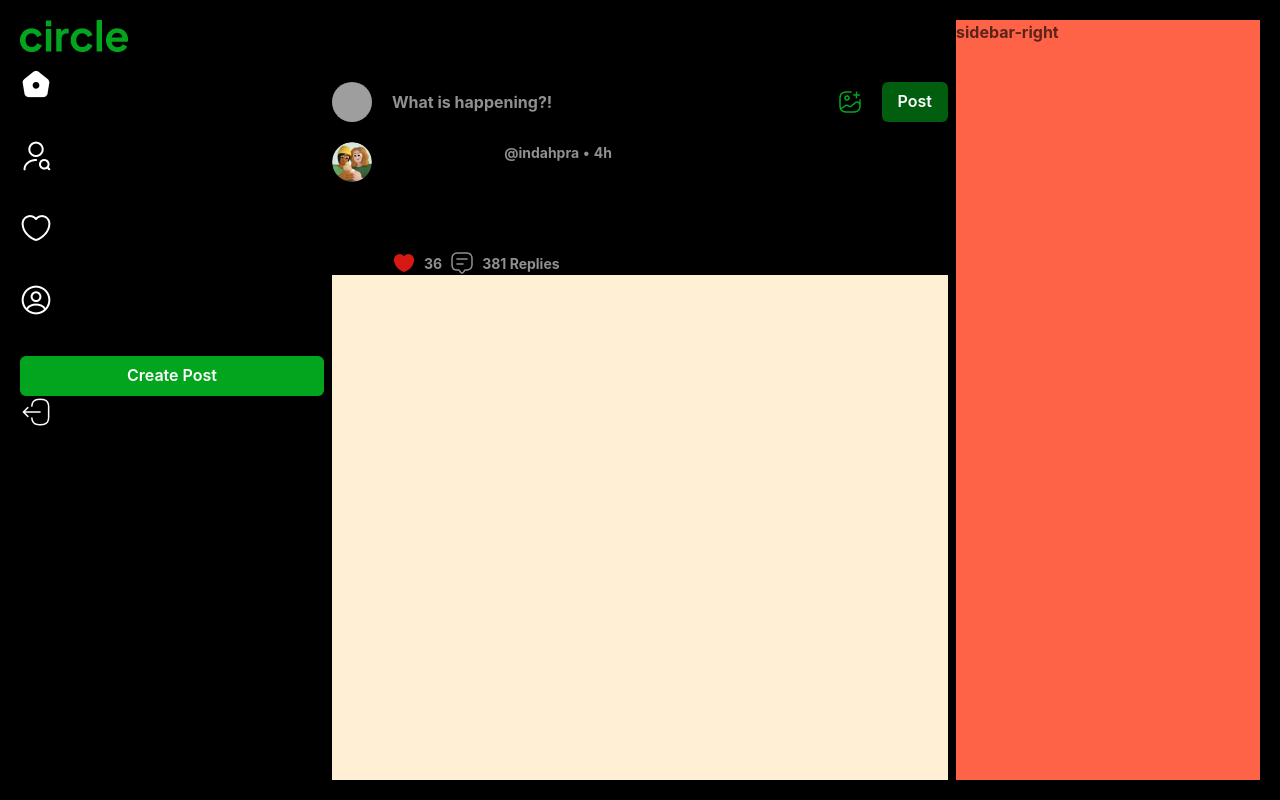
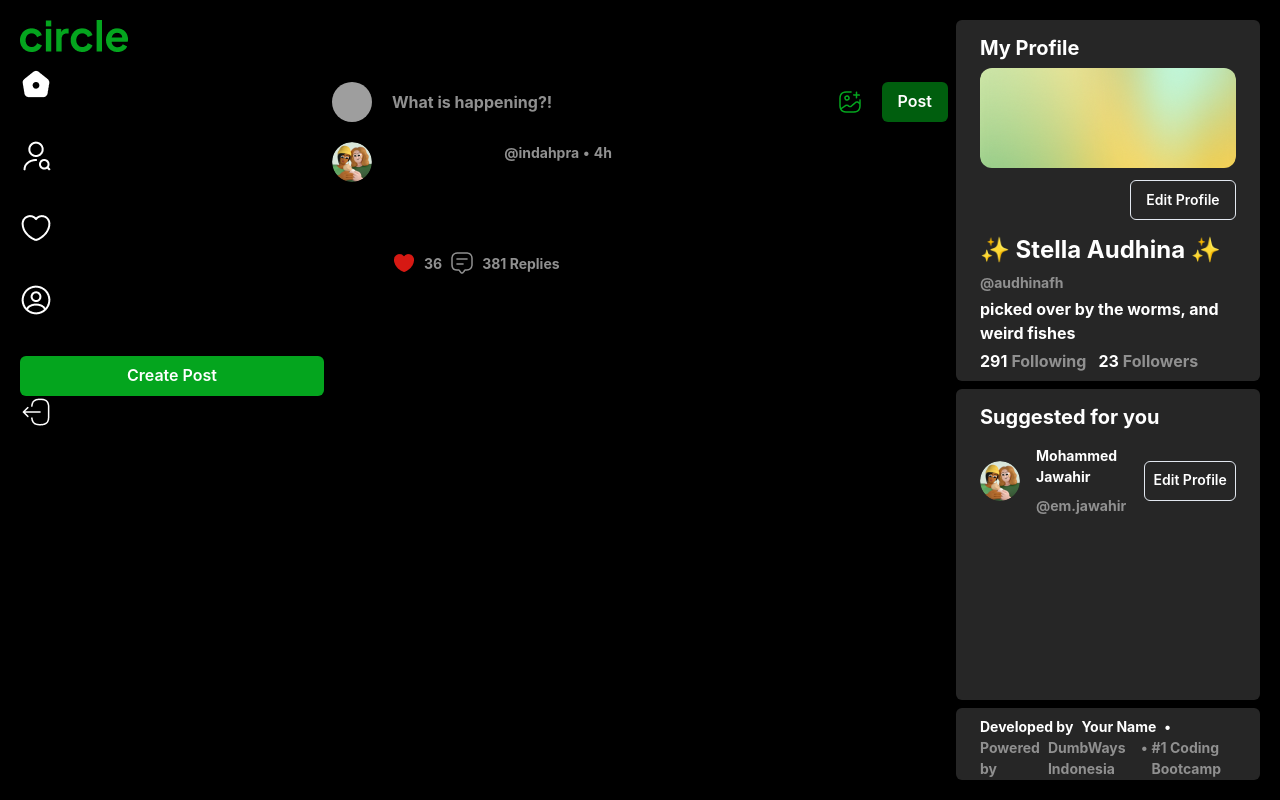
Before and after one commit to MufidValdes/FS-CYCLE-TWEET, a React (Vite) app: page / in a window 1280 px wide. Built offline with nearby package versions, Linux system fonts and the light colour scheme; grey boxes are pictures that could not be loaded.

Commit message:
feat: sidebar-right :sparkles:

```diff
--- /dev/null
+++ b/src/features/home/component/sidebar-right.tsx
@@ -0,0 +1,137 @@
+import {
+  Button,
+  Card,
+  Flex,
+  Heading,
+  HStack,
+  Image,
+  Stack,
+  Text,
+  VStack,
+} from "@chakra-ui/react";
+
+export function SidebarRight() {
+  return (
+    <Stack
+      bg={"black"}
+      h="full"
+      className="
+     py-5
+     font-['Plus_Jakarta_Sans']
+     "
+    >
+      <Card
+        bgColor="#262626"
+        textColor="tweet.putih"
+        px="24px"
+        py="8px"
+        h="361px"
+      >
+        <Heading fontSize="20px" fontWeight="bold" py="8px">
+          My Profile
+        </Heading>
+        <Stack gap="12px">
+          <Image
+            src="src/assets/icons/cover-profile.png"
+            position="relative"
+            borderRadius="12px"
+            zIndex="4"
+            h="100px"
+            backgroundSize="cover"
+          />
+          <Flex justifyContent="end" alignSelf="stretch">
+            <Button w="106px" variant="outline">
+              <Text as={"span"} fontSize="14px" textColor="tweet.putih">
+                Edit Profile
+              </Text>
+            </Button>
+          </Flex>
+          <Stack gap="4px">
+            <Text as={"span"} fontSize="24px">
+              ✨ Stella Audhina ✨
+            </Text>
+            <Text as={"span"} fontSize="14px" textColor="tweet.gray">
+              @audhinafh
+            </Text>
+            <Text as={"span"} fontSize="16px">
+              picked over by the worms, and weird fishes
+            </Text>
+            <HStack gap="12px">
+              <Flex gap="4px">
+                <Text as={"span"} fontSize="16px">
+                  291
+                </Text>
+                <Text as={"span"} fontSize="16px" textColor="tweet.gray">
+                  Following
+                </Text>
+              </Flex>
+              <Flex gap="4px">
+                <Text as={"span"} fontSize="16px">
+                  23
+                </Text>
+                <Text as={"span"} fontSize="16px" textColor="tweet.gray">
+                  Followers
+                </Text>
+              </Flex>
+            </HStack>
+          </Stack>
+        </Stack>
+      </Card>
+
+      <Card
+        bgColor="#262626"
+        textColor="tweet.putih"
+        px="24px"
+        py="8px"
+        h="352px"
+      >
+        <Heading fontSize="20px" fontWeight="bold" py="8px">
+          Suggested for you
+        </Heading>
+
+        <HStack py="8px" justifyContent="space-between">
+          <Flex gap="16px" alignItems="center">
+            <Image
+              borderRadius="full"
+              src="src/assets/icons/avatar.png"
+              boxSize={"40px"}
+              alt="Avatar"
+            />
+            <VStack alignItems="start" fontSize="14px">
+              <Text as="span">Mohammed Jawahir</Text>
+              <Text as="span" textColor="tweet.gray">
+                @em.jawahir
+              </Text>
+            </VStack>
+          </Flex>
+          <Button w="106px" variant="outline">
+            <Text as={"span"} fontSize="14px" textColor="tweet.putih">
+              Edit Profile
+            </Text>
+          </Button>
+        </HStack>
+      </Card>
+
+      <Card
+        bgColor="#262626"
+        textColor="tweet.putih"
+        px="24px"
+        py="8px"
+        h="72px"
+      >
+        <Flex gap="8px" fontSize="14px">
+          <Text as="span">Developed by</Text>
+          <Text as="span">Your Name</Text>
+          <Text as="span">•</Text>
+        </Flex>
+        <Flex gap="4px" textColor="tweet.gray" fontSize="14px">
+          <Text as="span">Powered by</Text>
+          <Image />
+          <Text as="span">DumbWays Indonesia</Text>
+          <Text as="span">•</Text>
+          <Text as="span">#1 Coding Bootcamp</Text>
+        </Flex>
+      </Card>
+    </Stack>
+  );
+}
--- a/src/routes/app/home.tsx
+++ b/src/routes/app/home.tsx
@@ -1,6 +1,7 @@
 import { Grid, GridItem } from "@chakra-ui/react";
 import { SidebarLeft } from "../../features/home/component/sidebar-left";
 import { HomeBase } from "../../features/home/component/home-base";
+import { SidebarRight } from "../../features/home/component/sidebar-right";
 
 export default function HomeRoute() {
   return (
@@ -19,11 +20,11 @@ export default function HomeRoute() {
       <GridItem colSpan={1} rowSpan={2} area={"sidebar-left"}>
         <SidebarLeft />
       </GridItem>
-      <GridItem colSpan={2} rowSpan={2} bg="papayawhip" area={"main"}>
+      <GridItem colSpan={2} rowSpan={2} area={"main"}>
         <HomeBase />
       </GridItem>
-      <GridItem colSpan={1} rowSpan={2} bg="tomato" area={"sidebar-right"}>
-        sidebar-right
+      <GridItem colSpan={1} rowSpan={2} area={"sidebar-right"}>
+        <SidebarRight />
       </GridItem>
     </Grid>
   );
```
Also changed, not shown: src/assets/icons/cover-profile.png (added).
